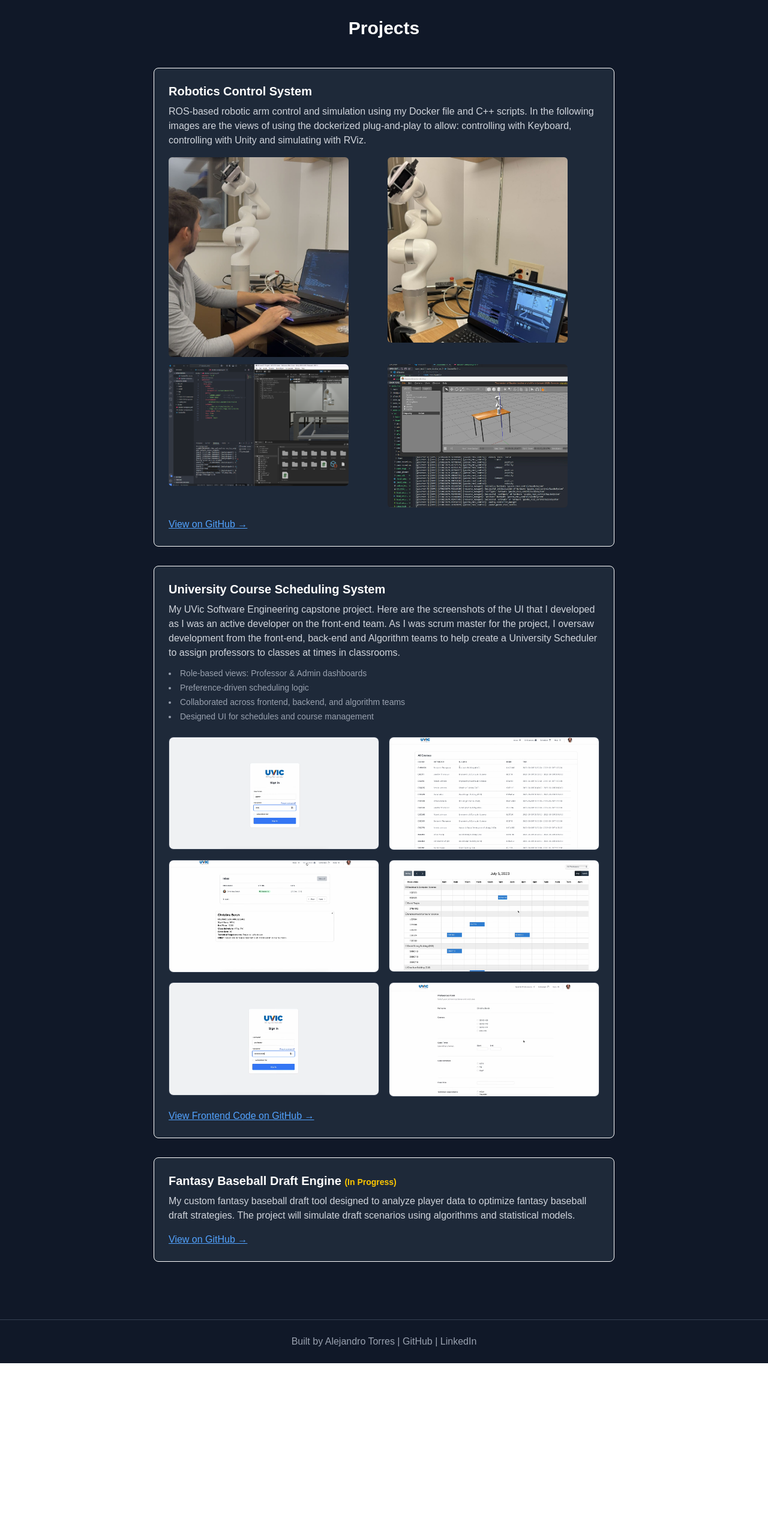
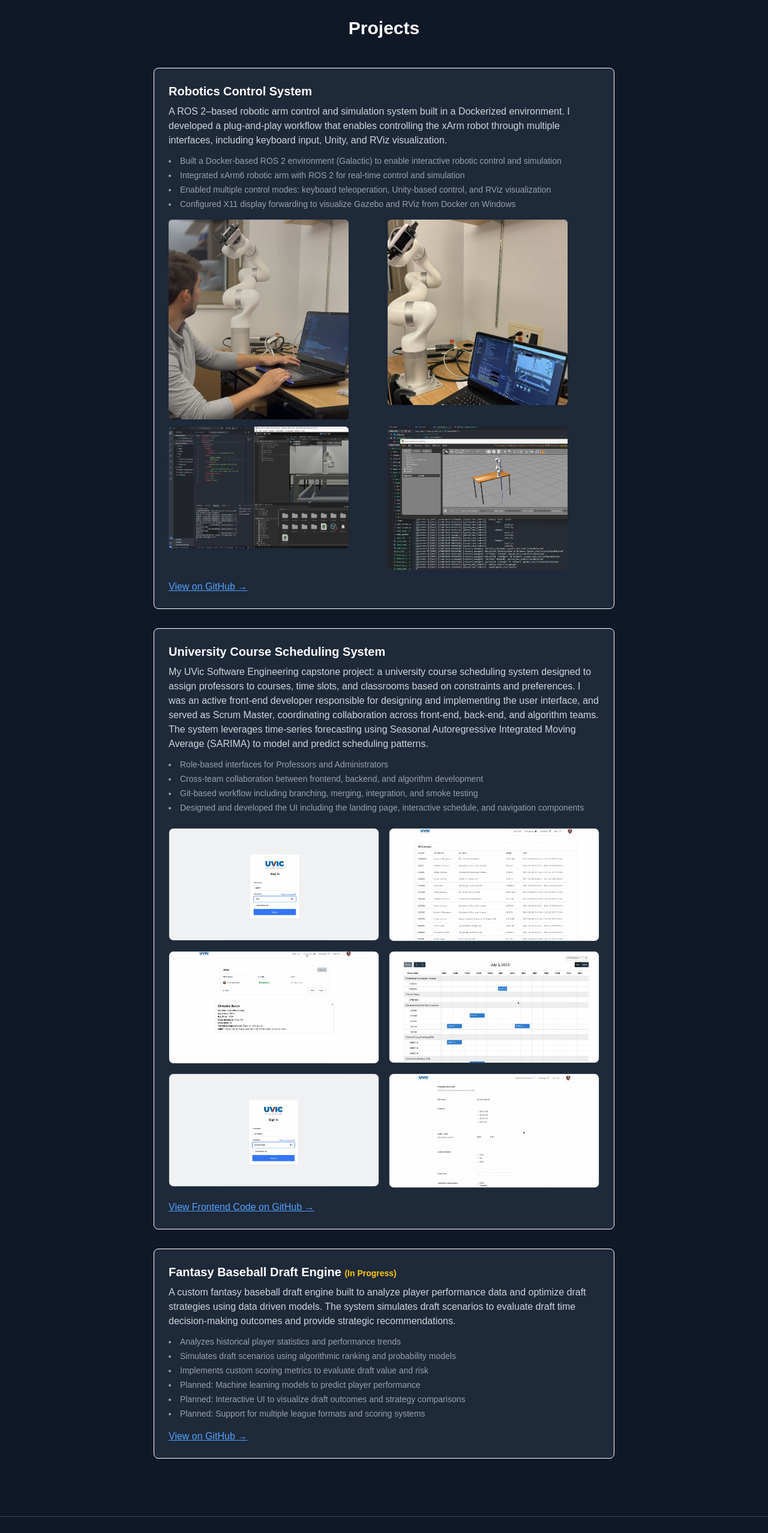
Before and after one commit to Ale-Torres/my-portfolio, a Next.js app: page / in a window 1280 px wide. Shown: the part 1936-4491 px from the top of the page at 60% size. Before the commit the page ends 4208 px from the top, so only its background shows below. Built offline with nearby package versions, Linux system fonts and the light colour scheme.

Commit message:
Matching project format across website

```diff
--- a/src/app/page.tsx
+++ b/src/app/page.tsx
@@ -132,10 +132,15 @@ export default function Home() {
                 Robotics Control System
               </h3>
               <p className="mt-2 text-gray-300">
-                ROS-based robotic arm control and simulation using my Docker file and C++ scripts.
-                In the following images are the views of using the dockerized plug-and-play to allow:
-                controlling with Keyboard, controlling with Unity and simulating with RViz.
+                A ROS 2–based robotic arm control and simulation system built in a Dockerized environment.
+                I developed a plug-and-play workflow that enables controlling the xArm robot through multiple interfaces,
+                including keyboard input, Unity, and RViz visualization.
               </p>
+              <ul className="mt-3 text-gray-400 text-sm list-disc list-inside space-y-1">
+              <li>Built a Docker-based ROS 2 environment (Galactic) to enable interactive robotic control and simulation</li>              <li>Integrated xArm6 robotic arm with ROS 2 for real-time control and simulation</li>
+              <li>Enabled multiple control modes: keyboard teleoperation, Unity-based control, and RViz visualization</li>
+              <li>Configured X11 display forwarding to visualize Gazebo and RViz from Docker on Windows</li>
+            </ul>
               <div className="mt-4 grid grid-cols-2 gap-3">
                 <Image src="/images/meXarm.jpg" alt="Robotics system 1" width={300} height={200} className="object-cover rounded-md"/>
                 <Image src="/images/xArm6.jpg" alt="Robotics system 2" width={300} height={200} className="object-cover rounded-md"/>
@@ -155,17 +160,18 @@ export default function Home() {
                 University Course Scheduling System
               </h3>
               <p className="mt-2 text-gray-300">
-                My UVic Software Engineering capstone project. Here are the screenshots of the UI that
-                I developed as I was an active developer on the front-end team. As I was scrum master
-                for the project, I oversaw development from the front-end, back-end and
-                Algorithm teams to help create a University Scheduler to assign professors
-                to classes at times in classrooms.
+              My UVic Software Engineering capstone project: a university course scheduling system designed to assign professors
+              to courses, time slots, and classrooms based on constraints and preferences.
+              I was an active front-end developer responsible for designing and implementing the user interface,
+              and served as Scrum Master, coordinating collaboration across front-end, back-end, and algorithm teams.
+              The system leverages time-series forecasting using Seasonal Autoregressive Integrated Moving Average (SARIMA)
+              to model and predict scheduling patterns.
               </p>
               <ul className="mt-3 text-gray-400 text-sm list-disc list-inside space-y-1">
-                <li>Role-based views: Professor & Admin dashboards</li>
-                <li>Preference-driven scheduling logic</li>
-                <li>Collaborated across frontend, backend, and algorithm teams</li>
-                <li>Designed UI for schedules and course management</li>
+                <li>Role-based interfaces for Professors and Administrators</li>
+                <li>Cross-team collaboration between frontend, backend, and algorithm development</li>
+                <li>Git-based workflow including branching, merging, integration, and smoke testing</li>
+                <li>Designed and developed the UI including the landing page, interactive schedule, and navigation components</li>
               </ul>
               {/* Screenshots */}
               <div className="mt-6 grid grid-cols-1 md:grid-cols-2 gap-4">
@@ -191,10 +197,18 @@ export default function Home() {
                 Fantasy Baseball Draft Engine <span className="text-sm text-yellow-400">(In Progress)</span>
               </h3>
               <p className="mt-2 text-gray-300">
-                My custom fantasy baseball draft tool designed to analyze player data
-                to optimize fantasy baseball draft strategies. The project will simulate draft scenarios using algorithms
-                and statistical models.
+                A custom fantasy baseball draft engine built to analyze player performance data and
+                optimize draft strategies using data driven models. The system simulates draft scenarios
+                to evaluate draft time decision-making outcomes and provide strategic recommendations.
               </p>
+              <ul className="mt-3 text-gray-400 text-sm list-disc list-inside space-y-1">
+              <li>Analyzes historical player statistics and performance trends</li>
+              <li>Simulates draft scenarios using algorithmic ranking and probability models</li>
+              <li>Implements custom scoring metrics to evaluate draft value and risk</li>
+              <li>Planned: Machine learning models to predict player performance</li>
+              <li>Planned: Interactive UI to visualize draft outcomes and strategy comparisons</li>
+              <li>Planned: Support for multiple league formats and scoring systems</li>
+            </ul>
               <div className="mt-4">
                 <a href="https://github.com/Ale-Torres/alerank-mlb" target="_blank" rel="noopener noreferrer" className="text-blue-400 hover:text-blue-300 underline">
                   View on GitHub →
```
